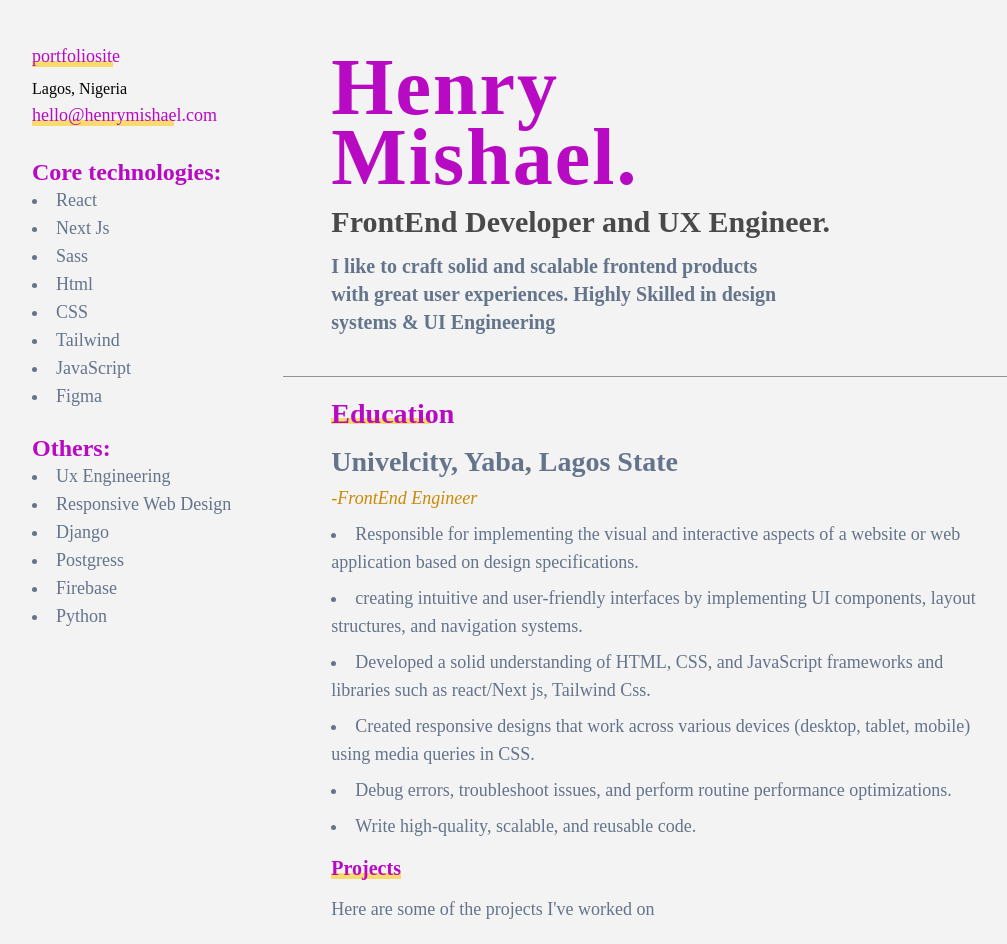
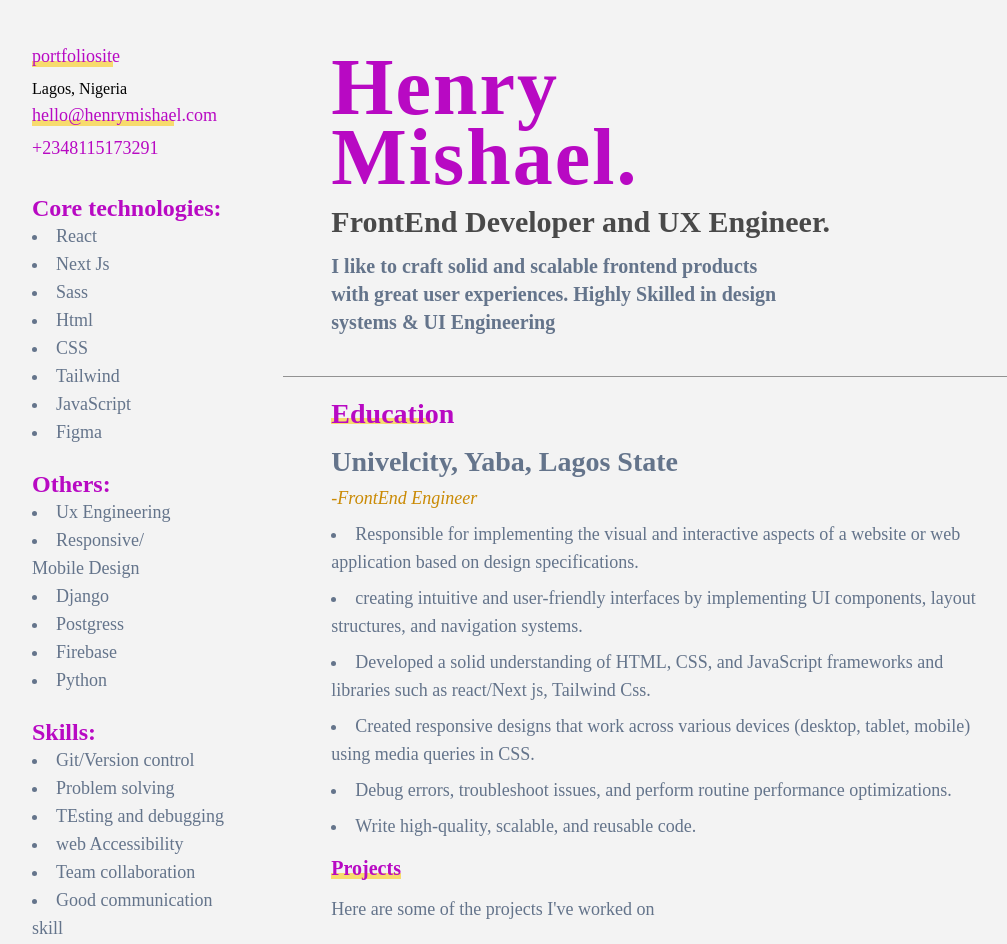
Before and after one commit to henrymishael/portfolio_2023, a Next.js app: page /Resume in a window 1280 px wide. Shown: the part 140-1084 px from the top of the page, without its empty margins (112-1119 px from the left). Built offline with nearby package versions, Linux system fonts and the light colour scheme.

Commit message:
added exxperience

```diff
--- a/pages/Resume.jsx
+++ b/pages/Resume.jsx
@@ -25,6 +25,7 @@ function Resume() {
           <h3 className='border-b-[6px] border-yellow-400/60 leading-[9px] md:w-[40%] xsm:w-[38%] sm:w-[20%]'>portfoliosite</h3></a>
           <p className='text-[16px] text-black'>Lagos, Nigeria</p>
           <a className='border-b-[6px] border-yellow-400/60 leading-[9px] md:w-[70%] xsm:w-[70%] sm:w-[35%]' href="mailto:henrymishael.hm@gmail.com">hello@henrymishael.com</a>
+          <a href="tel:+2348115173291">+2348115173291</a>
         </div>
         <div className='flex xsm:flex-row md:flex-col w-full  '>
         <div className='flex flex-col w-[100%]'>
@@ -44,11 +45,22 @@ function Resume() {
         <h3 className=' text-accent font-semibold xsm:text-[14px]  sm:text-[18px] md:text-[24px] mt-6'>Others:</h3>
         <div className='xsm:text-[12px] sm:text-[14px] md:text-[18px]'>
         <li>Ux Engineering</li>
-        <li>Responsive Web Design</li>
+        <li>Responsive/ <br />Mobile Design</li>
         <li>Django</li>
         <li>Postgress</li>
         <li>Firebase</li>
         <li>Python</li>
+        </div>
+        </div>
+        <div className='flex flex-col w-[100%]'>
+        <h3 className=' text-accent font-semibold xsm:text-[14px]  sm:text-[18px] md:text-[24px] mt-6'>Skills:</h3>
+        <div className='xsm:text-[12px] sm:text-[14px] md:text-[18px]'>
+        <li>Git/Version control</li>
+        <li>Problem solving</li>
+        <li>TEsting and debugging</li>
+        <li>web Accessibility</li>
+        <li>Team collaboration</li>
+        <li>Good communication skill</li>
         </div>
         </div>
         </div>
@@ -135,7 +147,7 @@ function Resume() {
 
           </div>
           <div className='flex flex-col gap-y-4'>
-            <h2 className='font-bold text-accent text-[28px] border-b-[6px] border-yellow-400/60 w-[30%] leading-[9px] '>Other Education</h2>
+            <h2 className='font-bold text-accent text-[28px] border-b-[6px] border-yellow-400/60 w-[30%] leading-[30px] '>Other Education</h2>
             <div className='flex flex-col gap-2'>
             <h2 className='font-semibold text-[28px]'>University Of Benin, Edo State, Nigeria </h2>
             <em><p className='text-yellow-600'>Bsc Industrial Chemistry - <span className='text-black'>2015 - 2020</span></p></em>
@@ -143,6 +155,14 @@ function Resume() {
             <h2 className='font-semibold text-accent'>Experience</h2>
             <h5 className='text-accent font-semibold'>Federal Institute of Industrial Research Oshodi</h5>
             <p>Internship</p>
+            <li>Assist researchers in conducting experiments and gathering data.</li>
+            <li>Designing, undertaking and analyzing information from controlled laboratory-based investigations, experiments and trials.</li>
+            <li>Working as part of a team in a research laboratory.</li>
+            <li> Setting up laboratory equipment and conducting tests and experiments.</li>
+            <li> ecording and analyzing data.</li>
+            <li>Presenting research analysis to senior research Officers.</li>
+            <li>Researching and writing papers, reports and reviews.</li>
+
           </div>
             </div>
           </div>
```
